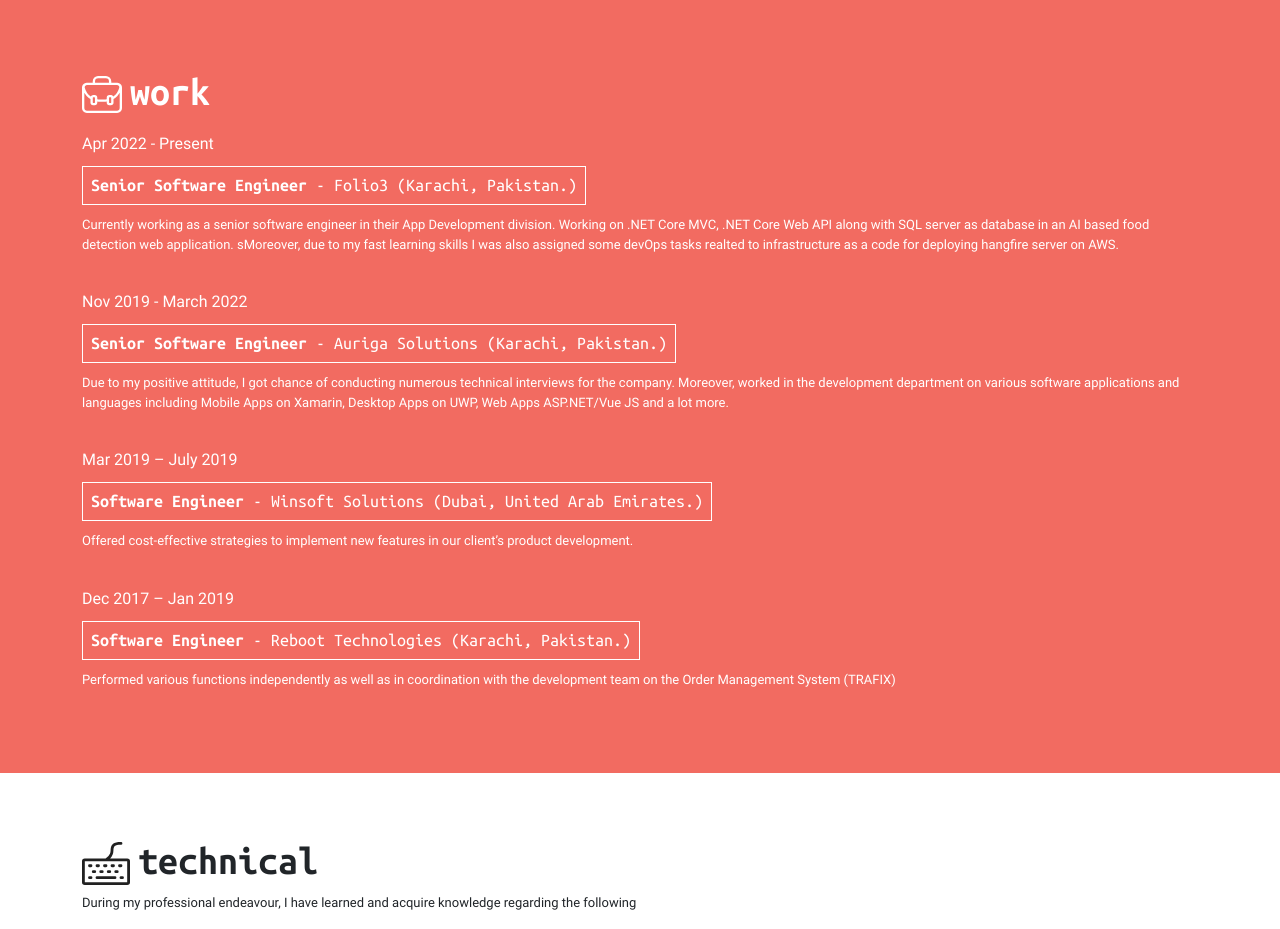
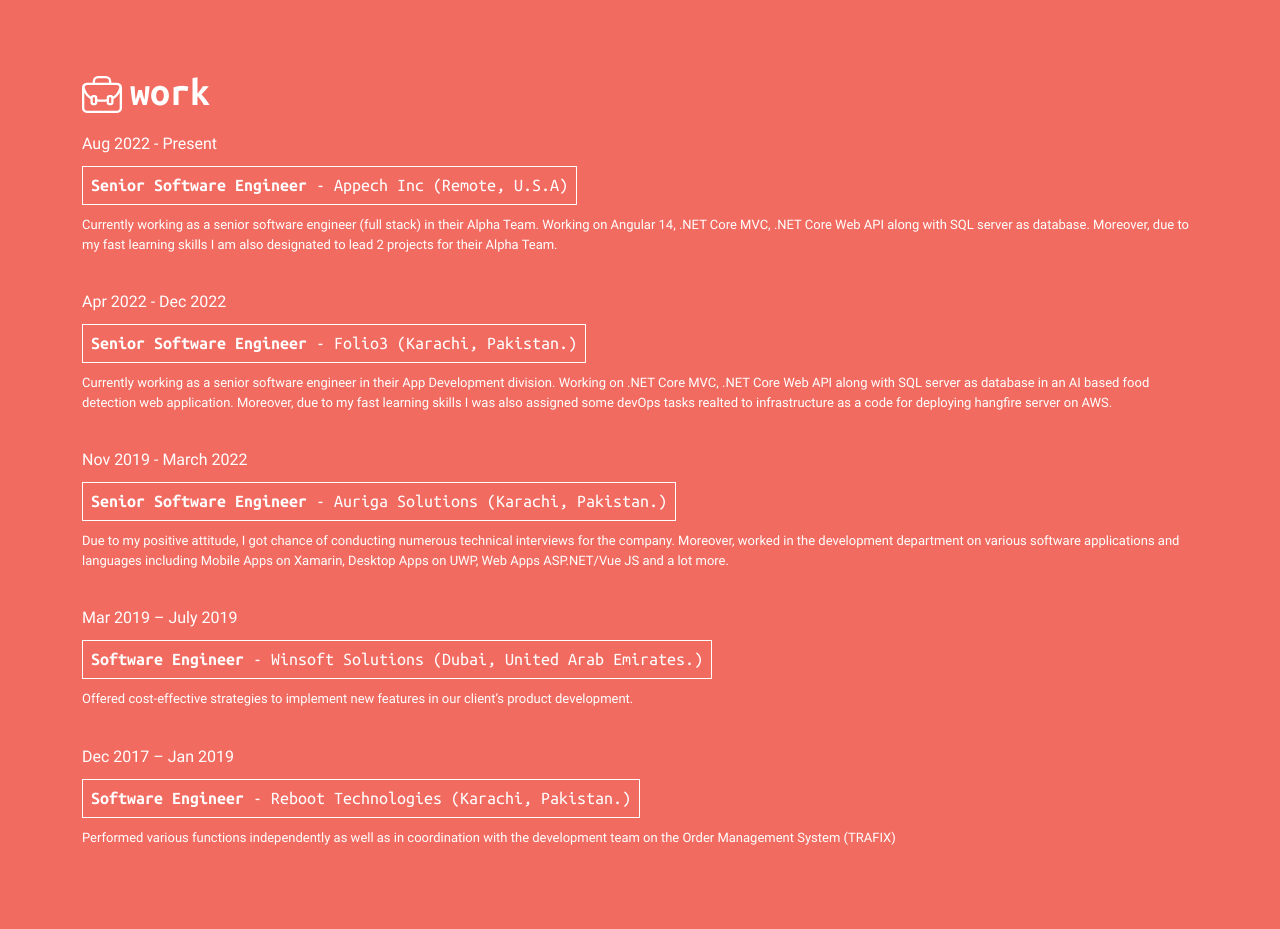
Before and after one commit to nawazish-rabbani/Portfolio, a plain HTML site: page index.html in a window 1280 px wide. Shown: the part 780-1709 px from the top of the page. Drawn offline with Linux system fonts and the light colour scheme.

Commit message:
Updated Resume

```diff
--- a/index.html
+++ b/index.html
@@ -125,13 +125,23 @@
 
             <div class="row pt-2">
                 <div class="col-12 workdetail">
-                    <p class="workduration">Apr 2022 - Present</p>
+                    <p class="workduration">Aug 2022 - Present</p>
+                    <p class="worktitle"><span class="fw-600">Senior Software Engineer </span> - Appech Inc (Remote,
+                        U.S.A)</p>
+                    <p class="workdescription">Currently working as a senior software engineer (full stack) in their
+                        Alpha Team. Working on Angular 14, .NET Core MVC,
+                        .NET Core Web API along with SQL server as database. Moreover, due to my fast learning skills I
+                        am also designated to lead 2 projects for their Alpha Team.</p>
+                </div>
+
+                <div class="col-12 workdetail">
+                    <p class="workduration">Apr 2022 - Dec 2022</p>
                     <p class="worktitle"><span class="fw-600">Senior Software Engineer </span> - Folio3 (Karachi,
                         Pakistan.)</p>
                     <p class="workdescription">Currently working as a senior software engineer in their App Development
                         division. Working on .NET Core MVC,
                         .NET Core Web API along with SQL server as database in an AI based food detection web
-                        application. sMoreover, due to my fast learning skills I was also
+                        application. Moreover, due to my fast learning skills I was also
                         assigned some devOps tasks realted to infrastructure as a code for deploying hangfire server on
                         AWS.</p>
                 </div>
```
Also changed, not shown: 1 other file.
